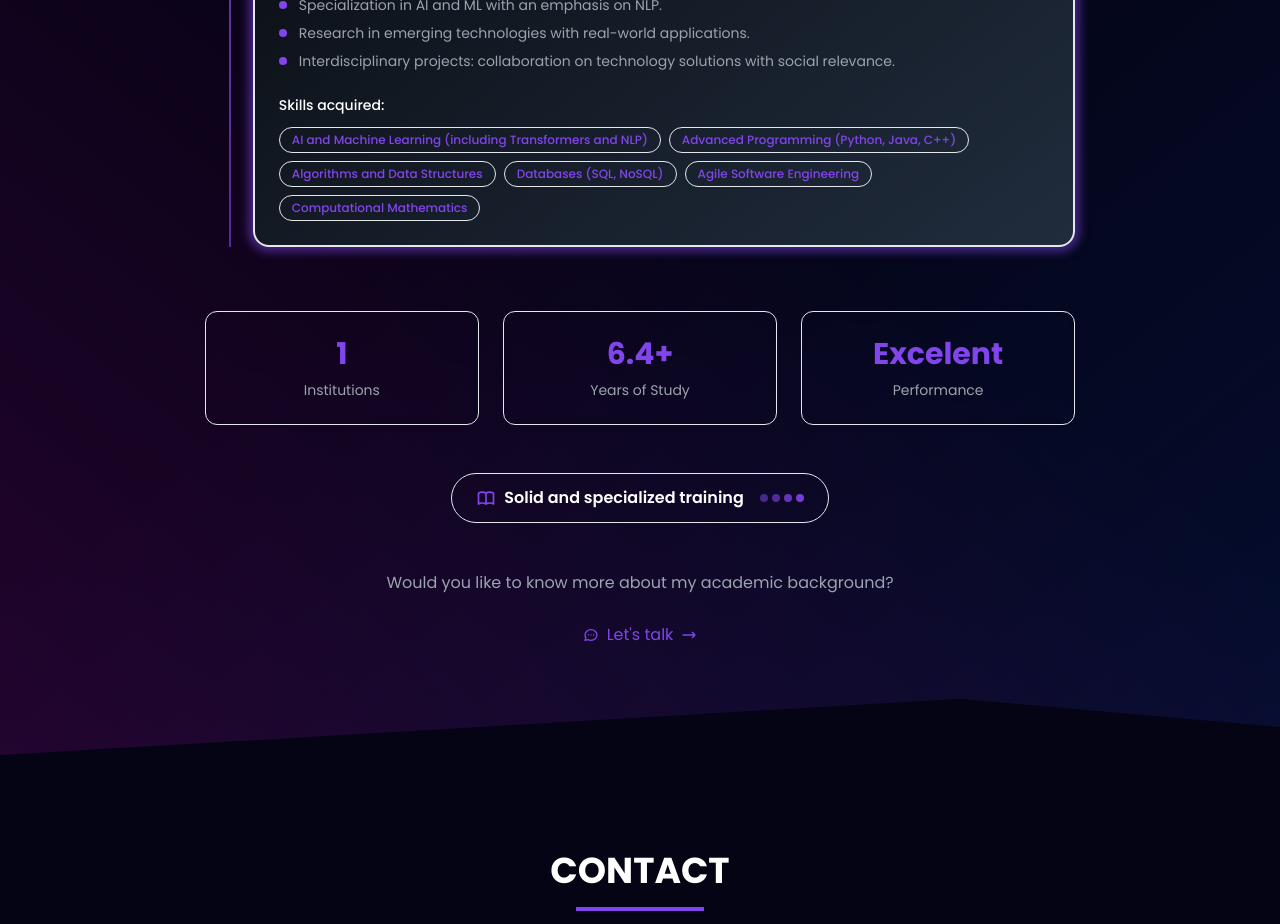
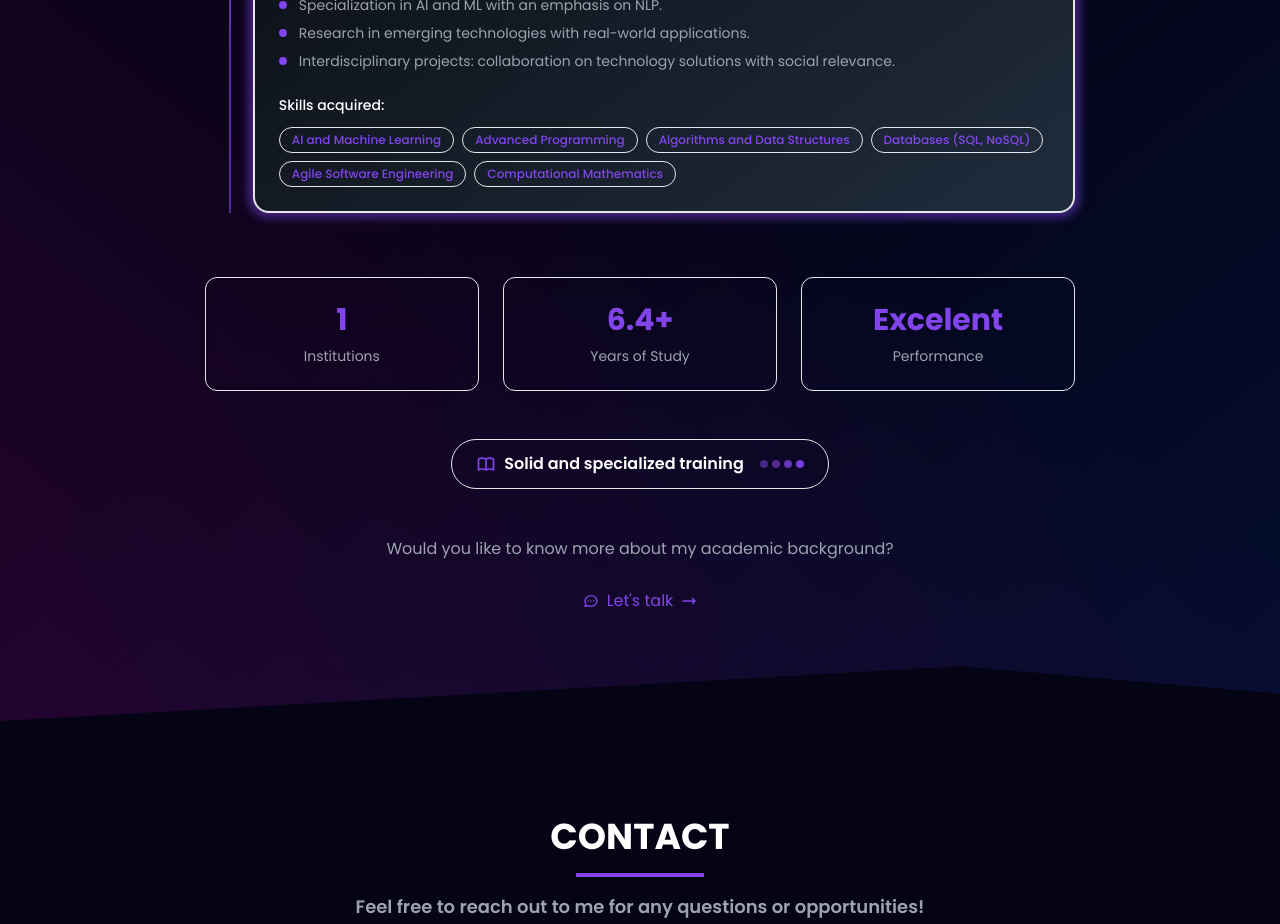
Before and after one commit to lfernandopg/portfolio-luis-fernando, a React (Vite) app: page / in a window 1280 px wide. Shown: the part 6740-7664 px from the top of the page. Built offline with nearby package versions, Linux system fonts and the light colour scheme.

Commit message:
Update translation.js

```diff
--- a/src/locales/en/translation.js
+++ b/src/locales/en/translation.js
@@ -123,8 +123,8 @@ const enTranslation = {
             "Interdisciplinary projects: collaboration on technology solutions with social relevance."
           ],
           "skillsAcquired": [
-            "AI and Machine Learning (including Transformers and NLP)",
-            "Advanced Programming (Python, Java, C++)",
+            "AI and Machine Learning",
+            "Advanced Programming",
             "Algorithms and Data Structures",
             "Databases (SQL, NoSQL)",
             "Agile Software Engineering",
```
